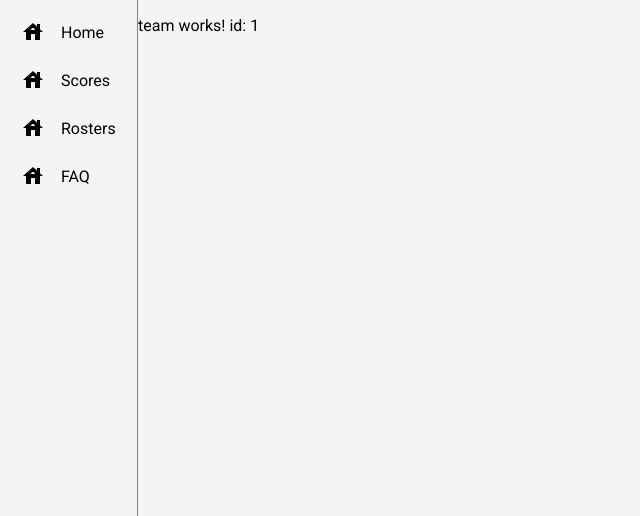
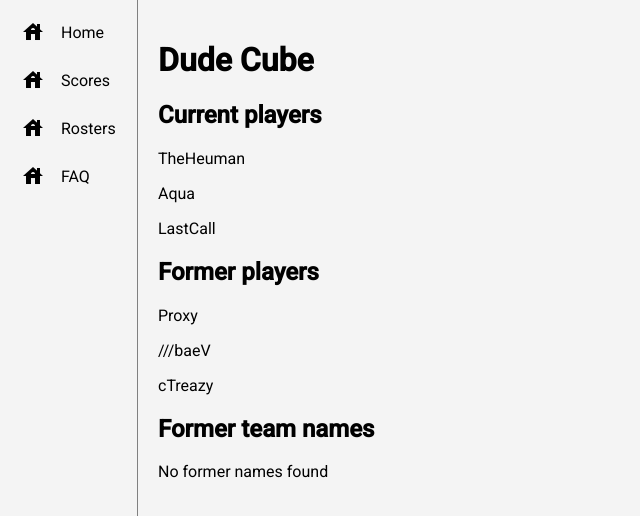
Before and after one commit to theheuman/vesa-apex, an Angular app: page /team/1 in a window 1280 px wide. Shown: the top 516 px of the page, without its empty margins (0-640 px from the left). Built offline with nearby package versions, Linux system fonts and the light colour scheme.

Commit message:
list team information

```diff
--- a/src/app/pages/team/team.component.html
+++ b/src/app/pages/team/team.component.html
@@ -1 +1,23 @@
-<p>team works! id: {{ id }}</p>
+<div class="page">
+  <div *ngIf="!team">No team with {{ id }} found.</div>
+  <div *ngIf="team">
+    <h1>
+      {{ team.name }}
+    </h1>
+    <h2>Current players</h2>
+    <app-player-pane
+      *ngFor="let player of team.roster.players"
+      [player]="player"
+    />
+    <h2>Former players</h2>
+    <app-player-pane
+      *ngFor="let player of team.formerPlayers"
+      [player]="player"
+    />
+    <h2>Former team names</h2>
+    <p *ngIf="team.formerNames.length === 0">No former names found</p>
+    <p *ngFor="let name of team.formerNames">
+      {{ name }}
+    </p>
+  </div>
+</div>
--- a/src/app/pages/team/team.component.ts
+++ b/src/app/pages/team/team.component.ts
@@ -1,21 +1,35 @@
 import { Component, OnInit } from '@angular/core';
 import { ActivatedRoute } from '@angular/router';
+import { RostersService } from '../../services/rosters/rosters.service';
+import { TeamWrapper } from '../../services/rosters/classes';
+import { NgForOf, NgIf } from '@angular/common';
+import { PlayerPaneComponent } from '../../components/players/player-pane/player-pane.component';
 
 @Component({
   selector: 'app-team',
   standalone: true,
-  imports: [],
+  imports: [NgIf, PlayerPaneComponent, NgForOf],
   templateUrl: './team.component.html',
   styleUrl: './team.component.scss',
 })
 export class TeamComponent implements OnInit {
   id!: string;
+  team!: TeamWrapper;
+  loading = true;
 
-  constructor(private route: ActivatedRoute) {}
+  constructor(
+    private route: ActivatedRoute,
+    private rosterService: RostersService,
+  ) {}
 
   ngOnInit() {
     this.route.paramMap.subscribe((params) => {
       this.id = params.get('id')!;
+      this.rosterService.getTeamByID(this.id).then((team) => {
+        console.log('Found team', team);
+        this.team = team;
+        this.loading = true;
+      });
     });
   }
 }
--- a/src/app/services/rosters/rosters.service.ts
+++ b/src/app/services/rosters/rosters.service.ts
@@ -1,5 +1,5 @@
 import { Injectable } from '@angular/core';
-import { LeagueTypes, Player, Team } from './classes';
+import { LeagueTypes, Player, Team, TeamWrapper } from './classes';
 import { players, teams } from './fake-db';
 import { DBTeam } from './dbInterfaces';
 
@@ -64,7 +64,14 @@ export class RostersService {
     return Promise.resolve(mappedTeams);
   }
 
+  async getTeamByID(id: string): Promise<TeamWrapper> {
+    const filteredTeams = teams.filter((team) => team.id === id);
+    const team = await this.mapTeamFromDB(filteredTeams[0]);
+    return team;
+  }
+
   // TODO need a typesound way of knowing leagueType min and max are equivalent to T and N
+  // TODO instead of looping through current roster and former players and looping through all players in every iteration take all player id's from the two arrays and search for those players in O(n) on the players array
   async mapTeamFromDB<T extends number, N extends number>(
     team: DBTeam,
   ): Promise<Team<T, N>> {
```
